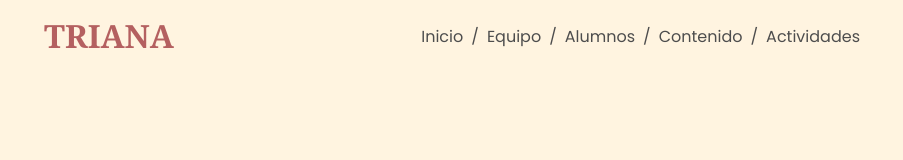
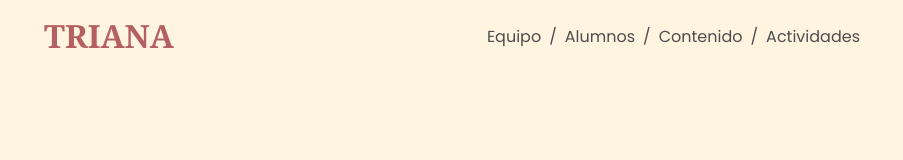
Before and after one commit to willylatorre/elementary, a Nuxt app: page / in a window 1280 px wide. Shown: the top 160 px of the page, without its empty margins (188-1091 px from the left). Built offline with nearby package versions, Linux system fonts and the light colour scheme.

Commit message:
Fix menu

```diff
--- a/app.vue
+++ b/app.vue
@@ -4,10 +4,6 @@
             <nav class="p-3 flex flex-wrap justify-between items-center max-w-[840px] mx-auto min-h-[60px]">
                 <h3 class="text-[2rem]"><span class="high text-primary">TRIANA</span></h3>
                 <div class="flex items-center" v-if="$route.path === '/'">
-
-                    <a href="/">Inicio</a>
-                    <span class="mx-2">/</span>
-
                     <a href="/#equipo">Equipo</a>
                     <span class="mx-2">/</span>
                     <a href="/#alumnos">Alumnos</a>
```
